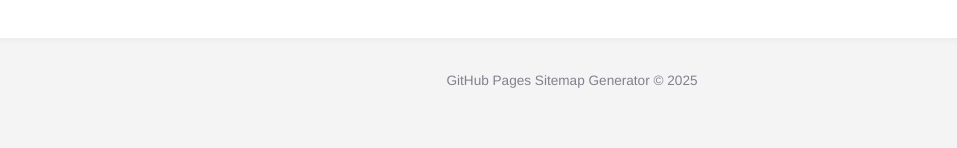
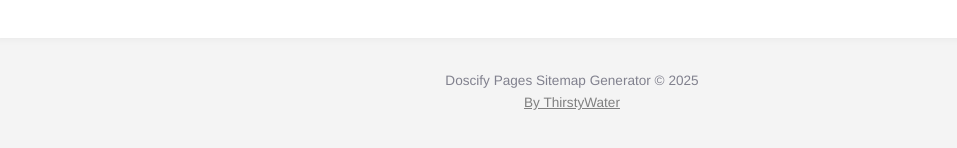
Before and after one commit to thirstywaterx/docsify-sitemap, a plain HTML site: page index.html in a window 1280 px wide. Shown: the part 576-724 px from the top of the page, without its empty margins (68-1025 px from the left). Drawn offline with Linux system fonts and the light colour scheme.

Commit message:
更新 index.html

```diff
--- a/index.html
+++ b/index.html
@@ -1,5 +1,6 @@
 <!DOCTYPE html>
 <html lang="en">
+
 <head>
     <meta charset="UTF-8">
     <meta name="viewport" content="width=device-width, initial-scale=1.0">
@@ -156,14 +157,16 @@
             display: inline-block;
             width: 16px;
             height: 16px;
-      border: 2px solid rgba(255,255,255,.3);
+            border: 2px solid rgba(255, 255, 255, .3);
             border-radius: 50%;
             border-top-color: #fff;
             animation: spin 1s ease-in-out infinite;
         }
 
         @keyframes spin {
-      to { transform: rotate(360deg); }
+            to {
+                transform: rotate(360deg);
+            }
         }
 
         .notification {
@@ -204,6 +207,7 @@
         }
     </style>
 </head>
+
 <body>
     <div class="container">
         <header>
@@ -256,7 +260,9 @@
     </div>
 
     <footer>
-    GitHub Pages Sitemap Generator © 2025
+        Doscify Pages Sitemap Generator © 2025
+        <br>
+        <a href="https://github.com/thirstywaterx/docsify-sitemap" style="color: grey;">By ThirstyWater</a>
     </footer>
 
     <div id="notification" class="notification"></div>
@@ -351,7 +357,9 @@
         }
 
         function downloadFile(filename, content) {
-      const blob = new Blob([content], { type: 'application/xml' });
+            const blob = new Blob([content], {
+                type: 'application/xml'
+            });
             const link = document.createElement('a');
             link.href = URL.createObjectURL(blob);
             link.download = filename;
@@ -402,4 +410,5 @@
         });
     </script>
 </body>
+
 </html>
```
Lines whose indentation alone changed are shown as unchanged.
